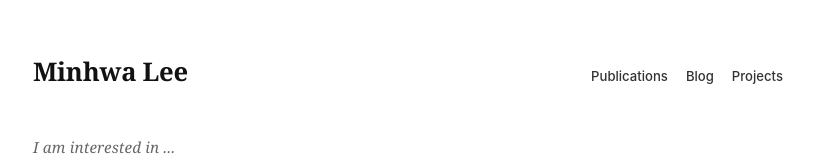
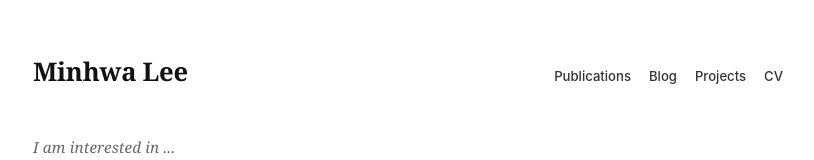
Before and after one commit to minsoodal/minsoodal.github.io, a React (Vite) app: page / in a window 1280 px wide. Shown: the top 160 px of the page, without its empty margins (232-1046 px from the left). Built offline with nearby package versions, Linux system fonts and the light colour scheme.

Commit message:
create cv section

```diff
--- a/src/App.jsx
+++ b/src/App.jsx
@@ -5,6 +5,7 @@ import HomePage from "./pages/HomePage.jsx";
 import PublicationsPage from "./pages/PublicationsPage.jsx";
 import BlogPage from "./pages/BlogPage.jsx";
 import ProjectsPage from "./pages/ProjectsPage.jsx";
+import CVPage from "./pages/CVPage.jsx";
 import { runContentTests } from "./utils/contentTests.js";
 
 runContentTests();
@@ -26,6 +27,7 @@ export default function App() {
         {activePage === "publications" && <PublicationsPage />}
         {activePage === "blog" && <BlogPage />}
         {activePage === "projects" && <ProjectsPage />}
+        {activePage === "cv" && <CVPage />}
       </main>
 
       <p className="template-credit">
--- a/src/components/BioCard.jsx
+++ b/src/components/BioCard.jsx
@@ -26,11 +26,8 @@ export default function BioCard({ setActivePage }) {
             </p>
             {/* <TypewriterText /> */}
             <p>
-              {/* My current work centers on{" "}
-              <button type="button" className="inline-link" onClick={() => setActivePage("publications")}>
-                HERMES-AI
-              </button> */}
-              Previously, I conducted research at the University of Massachusetts Lowell and the University of Minnesota. I received an MS in Computer Science from University of Massachusetts Amherst. My research areas span <button type="button" className="inline-link"><span className="highlight-organic">LLM evaluation</span></button>, <button type="button" className="inline-link"><span className="highlight-organic">human-AI collaboration</span></button>, and <button type="button" className="inline-link"><span className="highlight-organic">computational epidemiology</span></button>.
+              Previously, I conducted research at the University of Massachusetts Lowell and the University of Minnesota. I received an MS in Computer Science from University of Massachusetts Amherst.
+              My research areas span <button type="button" className="inline-link"><span className="highlight-organic">LLM evaluation</span></button>, <button type="button" className="inline-link"><span className="highlight-organic">human-AI collaboration</span></button>, and <button type="button" className="inline-link"><span className="highlight-organic">computational epidemiology</span></button>.
             </p>
             <i>
               <button type="button" className="inline-link"> 🩵 My long-term vision is to build trustworthy AI that makes high-quality healthcare more accessible and affordable, particularly for communities who have historically had the greatest barriers to care. 🩵 </button>
--- a/src/data/site.js
+++ b/src/data/site.js
@@ -8,11 +8,12 @@ export const pages = [
   { key: "publications", label: "Publications" },
   { key: "blog", label: "Blog" },
   { key: "projects", label: "Projects" },
+  { key: "cv", label: "CV" },
 ];
 
 export const socialLinks = [
   { label: "Email", href: "mailto:minhwalee.ai@gmail.com", icon: SiGmail},
-  { label: "CV", href: "/cv_minhwa.pdf", icon: "CV" },
+  { label: "CV", href: "/cv_may26_latest.pdf", icon: "CV" },
   { label: "Google Scholar", href: "https://scholar.google.com/citations?user=8lhVY7sAAAAJ&hl=en", icon: SiGooglescholar },
   { label: "LinkedIn", href: "https://www.linkedin.com/in/minhwalee/", icon: FaLinkedin },
   { label: "GitHub", href: "https://github.com/minsoodal", icon: SiGithub },
--- /dev/null
+++ b/src/pages/CVPage.jsx
@@ -0,0 +1,38 @@
+import SectionHeader from "../components/SectionHeader.jsx";
+
+export default function CVPage() {
+  const cvUrl = "/cv_may26_latest.pdf";
+
+  return (
+    <section id="cv" className="content-section page-section">
+      <SectionHeader
+        title="CV"
+        description={
+          <>
+            You can also{" "}
+            <a
+              href={cvUrl}
+              download
+              style={{
+                textDecoration: "underline",
+                textDecorationStyle: "dashed",
+                textUnderlineOffset: "3px",
+              }}
+            >
+              download the PDF
+            </a>
+            .
+          </>
+        }
+      />
+      <div className="cv-viewer-wrap">
+        <iframe
+          src={cvUrl}
+          title="Minhwa Lee — CV"
+          className="cv-iframe"
+          aria-label="CV PDF viewer"
+        />
+      </div>
+    </section>
+  );
+}
--- a/src/styles/globals.css
+++ b/src/styles/globals.css
@@ -1226,6 +1226,20 @@ body {
   }
 }
 
+.cv-viewer-wrap {
+  width: 100%;
+  margin-top: var(--space-lg);
+}
+
+.cv-iframe {
+  width: 100%;
+  height: 85vh;
+  min-height: 600px;
+  border: 1px solid var(--color-gray-pale);
+  border-radius: 4px;
+  display: block;
+}
+
 @media (prefers-reduced-motion: reduce) {
   .page-section, .blog-article, .project-article, .typewriter-cursor, .academic-page * {
     animation-duration: 0.001ms !important;
```
Also changed, not shown: 2 other files (tests, documents, lock files or other folders).
